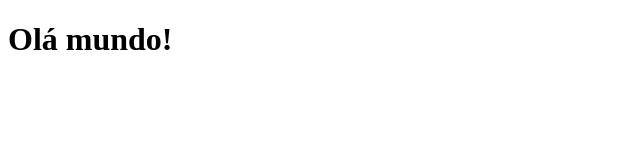
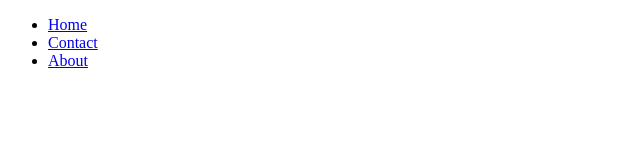
Before and after one commit to Toddynho13/Projeto-Eclipse, a plain HTML site: page index.html in a window 1280 px wide. Shown: the whole page, without its empty margins (0-640 px from the left). Drawn offline with Linux system fonts and the light colour scheme.

Commit message:
Novo menu

```diff
--- a/index.html
+++ b/index.html
@@ -6,6 +6,14 @@
         <title>Projeto Eclipse</title>
     </head>
     <body>
-        <h1>Olá mundo!</h1>
+        <header id="header">
+            <nav>
+                <ul>
+                    <li><a href="#">Home</a></li>
+                    <li><a href="#">Contact</a></li>
+                    <li><a href="#">About</a></li>
+                </ul>
+            </nav>
+        </header>
     </body>
 </html>
```
